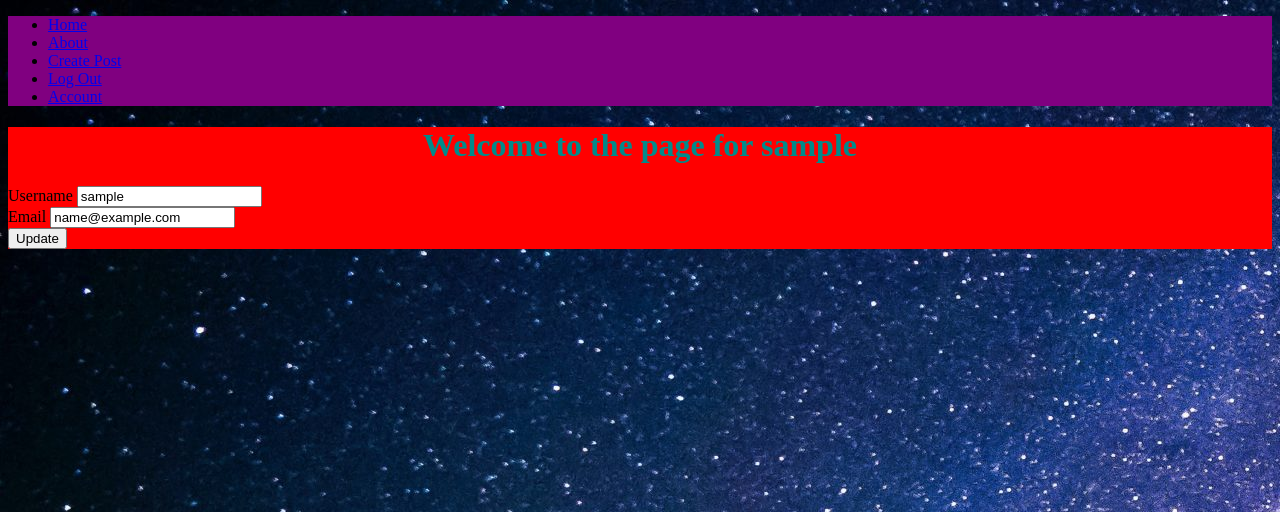
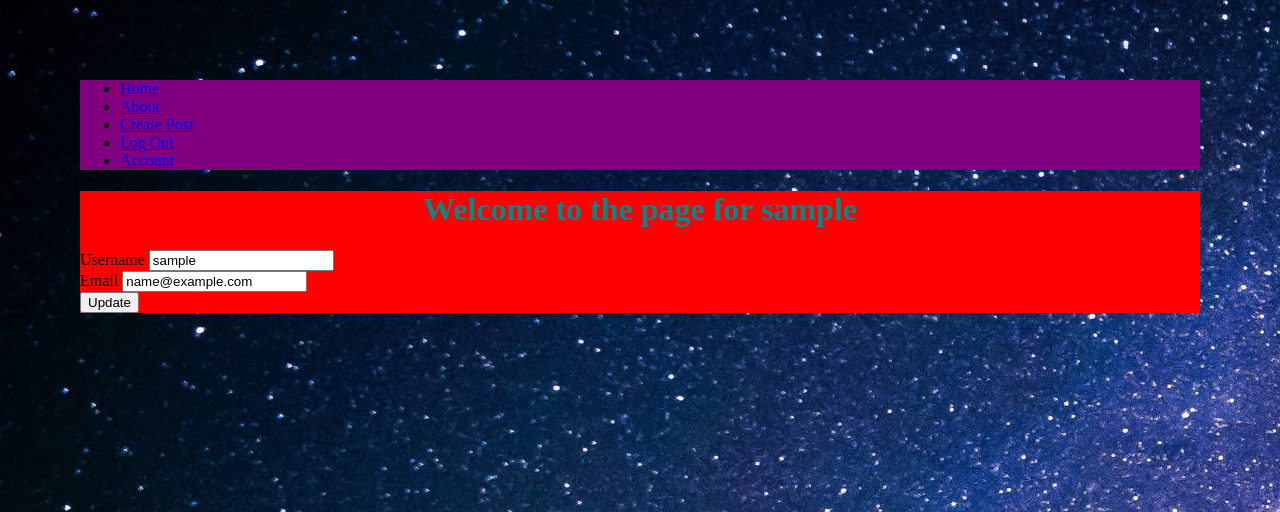
Before and after one commit to Atomic82/Nocturn, a Flask app: page /account in a window 1280 px wide. Shown: the top 512 px of the page. Run offline with Flask 2, Linux system fonts and the light colour scheme; the visitor is signed in with stand-in values (Sample User, id 1); data comes from the database, SQL or seed files in the repository; parts of the project's set-up code (start-up, migrations or seed data) failed here and were passed over; some libraries are stand-ins or nearby versions.

Commit message:
Style changes

```diff
--- a/myapp/static/css/main.css
+++ b/myapp/static/css/main.css
@@ -3,8 +3,11 @@ h1 {
 }
 
 body {
-    background-image: url("static/images/backgroundimage.jpeg");
-    /* background-color: red; */
+    background-color: black;
+    background-image: url("/static/images/backgroundimage.jpeg");
+    background-repeat: no-repeat;
+    background-size: fill;
+    margin: 10vh;
 }
 
 .nav {
```
Also changed, not shown: myapp/static/favicon/favicon.jpeg (renamed from myapp/static/favicon/favicon.jpg).
